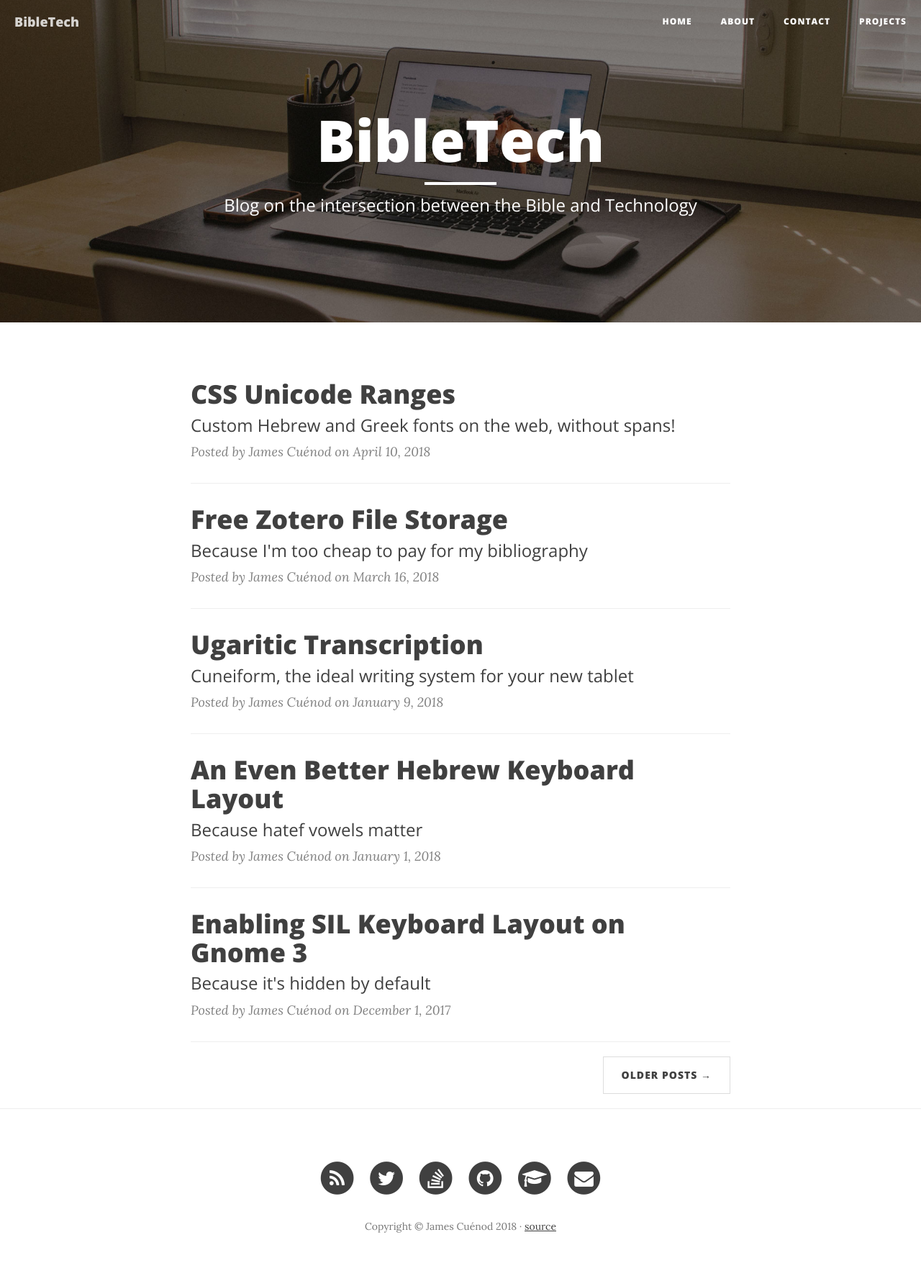
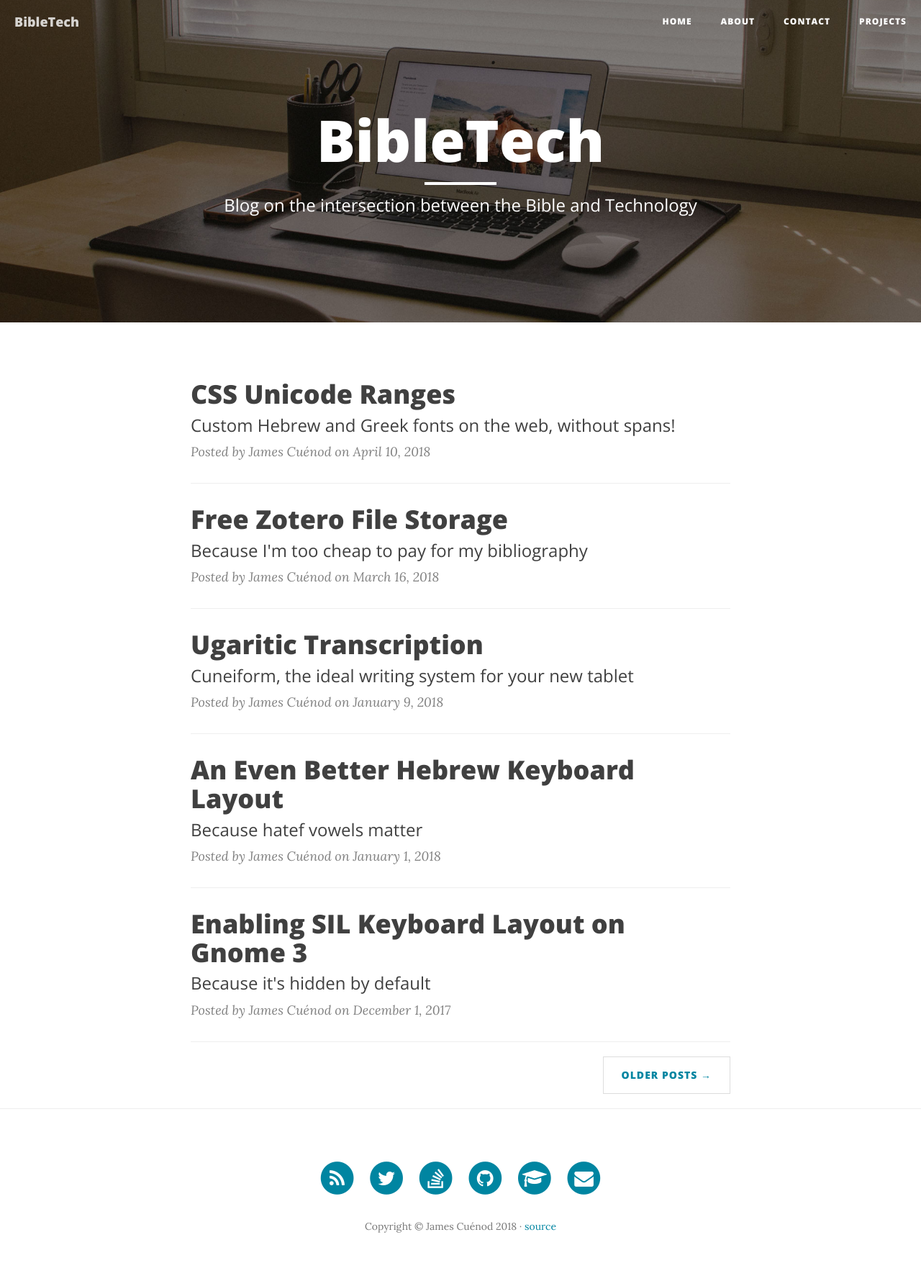
Before and after one commit to jcuenod/bibletech, a Jekyll site: the page built from index.html, in a window 1280 px wide. Shown: the whole page at 72% size. Built offline with Jekyll 4.4.1, drawn with Linux system fonts in a browser that asks for light colours; nearby versions of some CDN libraries; the list of posts is cut into pages by our own code.

Commit message:
Updated link styles

```diff
--- a/css/clean-blog.css
+++ b/css/clean-blog.css
@@ -1,9 +1,3 @@
-/*!
- * Clean Blog v1.0.0 (http://startbootstrap.com)
- * Copyright 2015 Start Bootstrap
- * Licensed under MIT (https://spdx.org/licenses/MIT)
- */
-
 body {
   font-family: 'Lora', 'Times New Roman', serif;
   font-size: 20px;
@@ -12,9 +6,6 @@
 p {
   line-height: 1.5;
   margin: 30px 0;
-}
-p a {
-  text-decoration: underline;
 }
 h1,
 h2,
@@ -26,11 +17,11 @@
   font-weight: 800;
 }
 a {
-  color: #404040;
+  color: #0085a1;
 }
 a:hover,
 a:focus {
-  color: #0085a1;
+  color: #005b6e;
 }
 a img:hover,
 a img:focus {
```
Also changed, not shown: less/clean-blog.less (+2 -5 lines), css/clean-blog.min.css, js/clean-blog.min.js.
